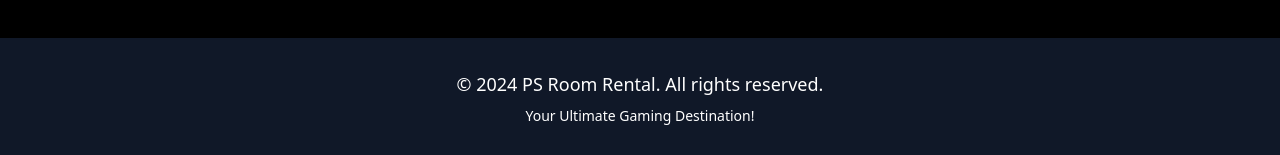
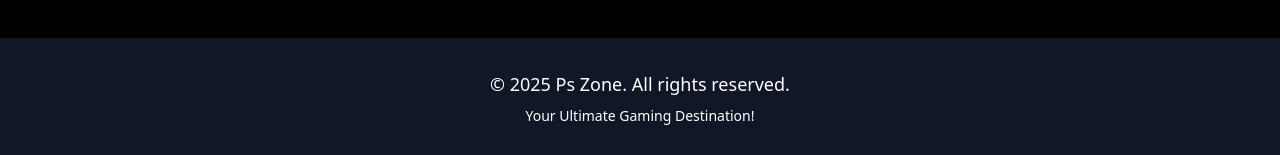
Before and after one commit to Revalotur/New-Zone, a website: page index.html in a window 1280 px wide. Shown: the part 2818-2973 px from the top of the page. Drawn offline with Linux system fonts and the light colour scheme.

Commit message:
Update index.html

```diff
--- a/index.html
+++ b/index.html
@@ -368,7 +368,7 @@
     <!-- Footer -->
     <footer class="bg-gray-900 text-white py-8">
         <div class="container mx-auto px-4 text-center">
-            <p class="mb-2 text-lg">&copy; 2024 PS Room Rental. All rights reserved.</p>
+            <p class="mb-2 text-lg">&copy; 2025 Ps Zone. All rights reserved.</p>
             <p class="text-sm">Your Ultimate Gaming Destination!</p>
         </div>
     </footer>
```
